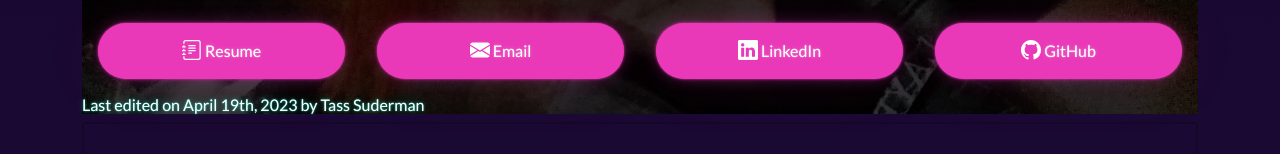
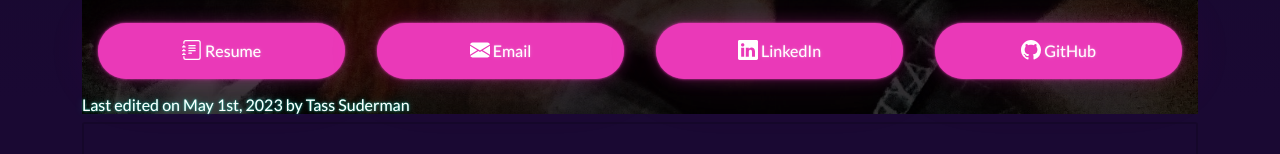
Before and after one commit to tass-suderman/portfolio, a Vue app: page /#/ in a window 1280 px wide. Shown: the part 195-349 px from the top of the page. Built offline with nearby package versions, Linux system fonts and the light colour scheme.

Commit message:
Update HomeView.vue to reflect accurate update date

```diff
--- a/src/views/HomeView.vue
+++ b/src/views/HomeView.vue
@@ -13,7 +13,7 @@
           <ContactComponent destination-u-r-l="docs/tass-suderman-resume.pdf" title-string="Resume" icon-component="journal-text"/>
         </div>
 
-        <h6>Last edited on April 19th, 2023 by Tass Suderman</h6>
+        <h6>Last edited on May 1st, 2023 by Tass Suderman</h6>
       </div>
 
     </b-jumbotron>
```
